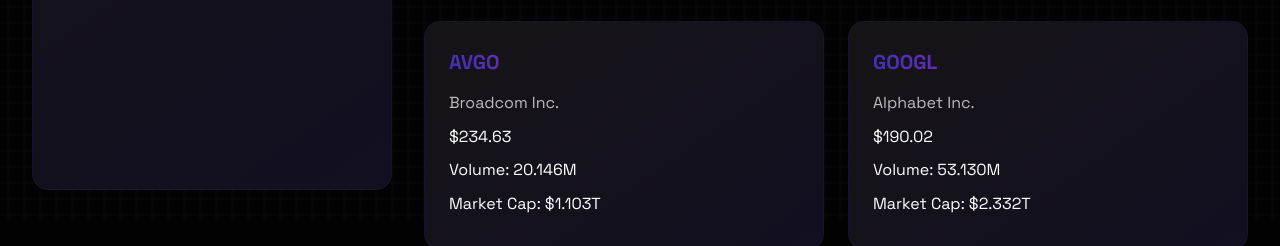
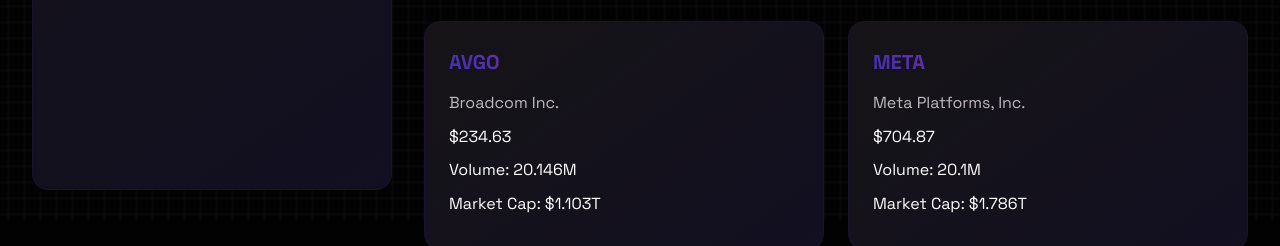
Before and after one commit to SayedZahur786/Portfolio_Tracker-Polygon_Api, a plain HTML site: page index.html in a window 1280 px wide. Shown: the part 578-824 px from the top of the page. Drawn offline with Linux system fonts and the light colour scheme.

Commit message:
Updated Popular Stocks

```diff
--- a/index.html
+++ b/index.html
@@ -72,11 +72,11 @@
                         <div class="stock-market-cap">Market Cap: $1.103T</div>
                     </div>
                     <div class="stock-card">
-                        <div class="stock-symbol">GOOGL</div>
-                        <div class="stock-name">Alphabet Inc.</div>
-                        <div class="stock-price">$190.02</div>
-                        <div class="stock-volume">Volume: 53.130M</div>
-                        <div class="stock-market-cap">Market Cap: $2.332T</div>
+                        <div class="stock-symbol">META</div>
+                        <div class="stock-name">Meta Platforms, Inc.</div>
+                        <div class="stock-price">$704.87</div>
+                        <div class="stock-volume">Volume: 20.1M</div>
+                        <div class="stock-market-cap">Market Cap: $1.786T</div>
                     </div>
                 </div>
             </div>
```
